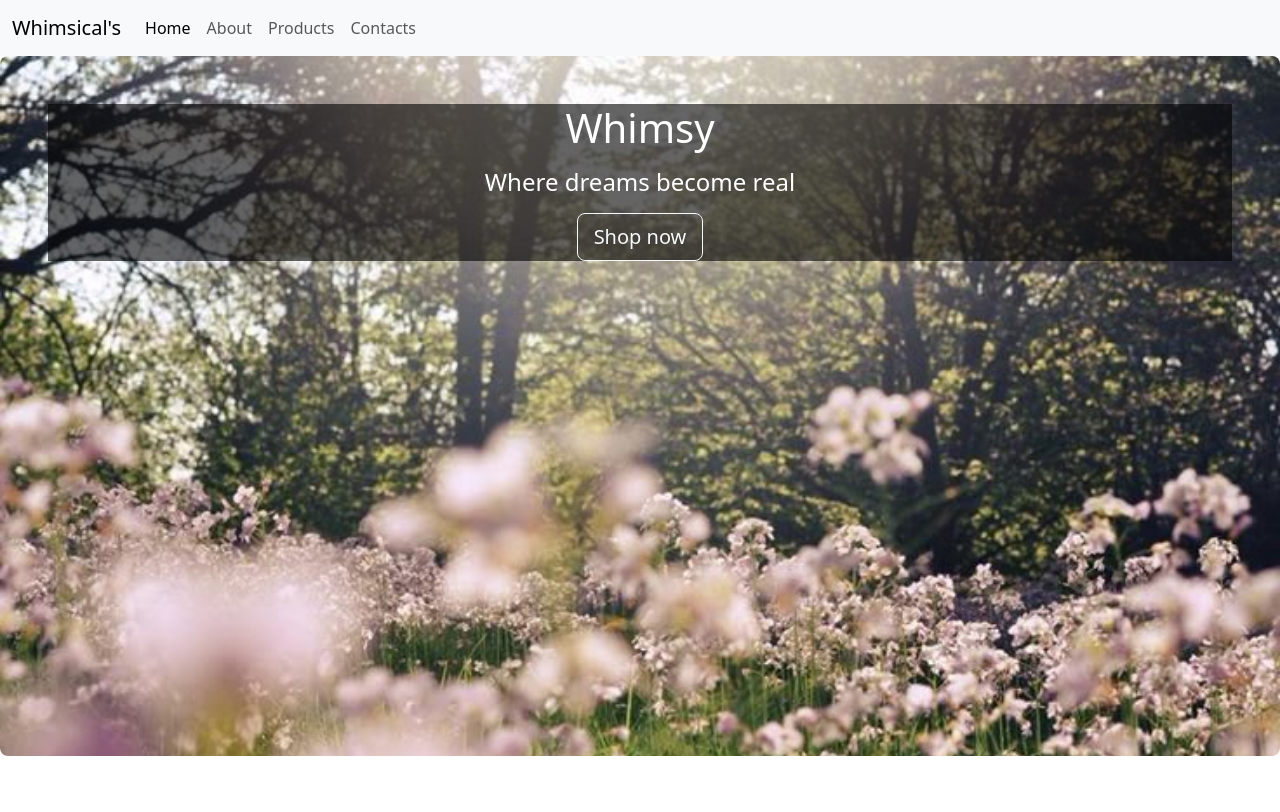
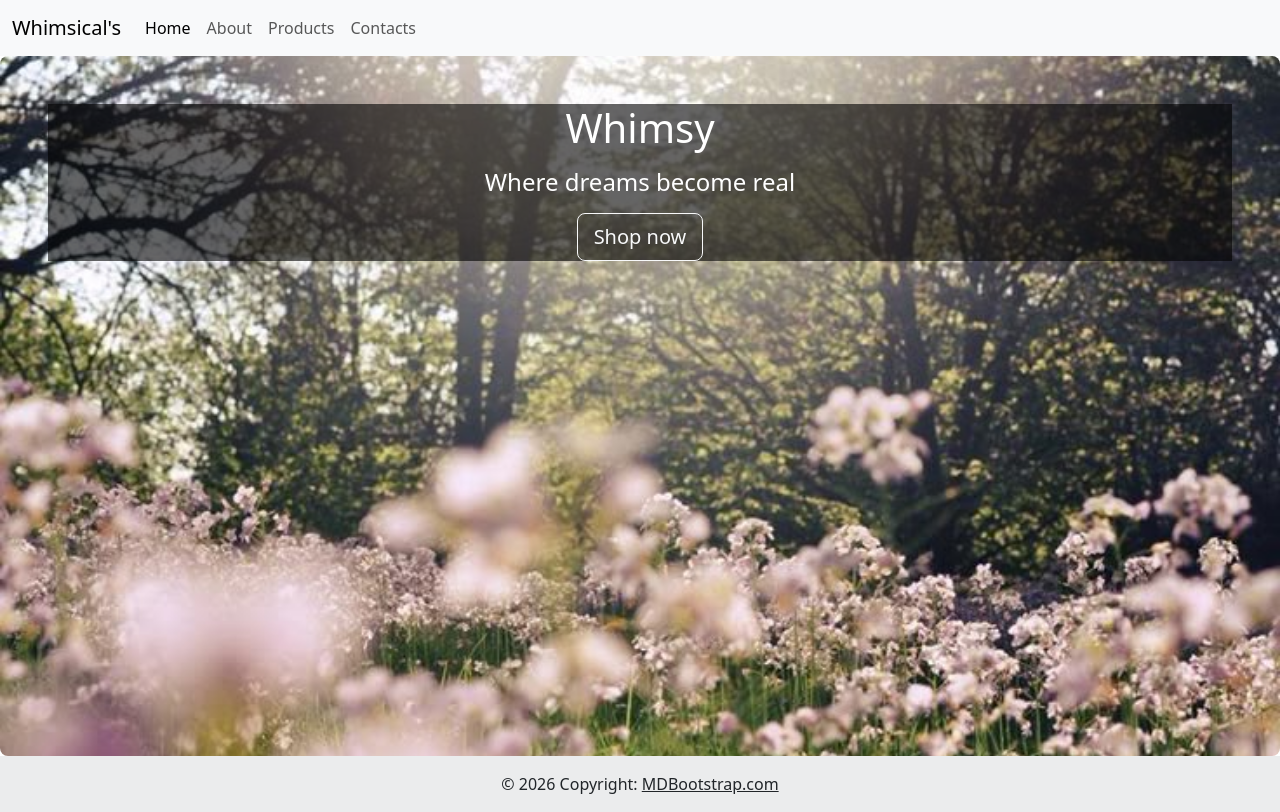
Before and after one commit to Viveen-lee/CSS-exercise-4, a plain HTML site: page index.html in a window 1280 px wide. Drawn offline with nearby package versions, Linux system fonts and the light colour scheme.

Commit message:
used bootstrap

```diff
--- a/index.html
+++ b/index.html
@@ -60,5 +60,12 @@
       integrity="sha384-1a/pXj49ZQ1aHEmrJ+gMw1otqoVsYwlEnlD8mIfY2TV03r20Y0CN7uqx1tQogjPL"
       crossorigin="anonymous"
     ></script>
+
+    <footer class="bg-body-tertiary text-center text-lg-start">
+    <div class="text-center p-3" style="background-color: rgba(0, 0, 0, 0.05);">
+      © 2026 Copyright:
+      <a class="text-body" href="https://mdbootstrap.com/">MDBootstrap.com</a>
+    </div>
+  </footer>
   </body>
 </html>
```
Also changed, not shown: about.html (+7 -0 lines), contact.html (+9 -3 lines), products.html (+10 -6 lines).
